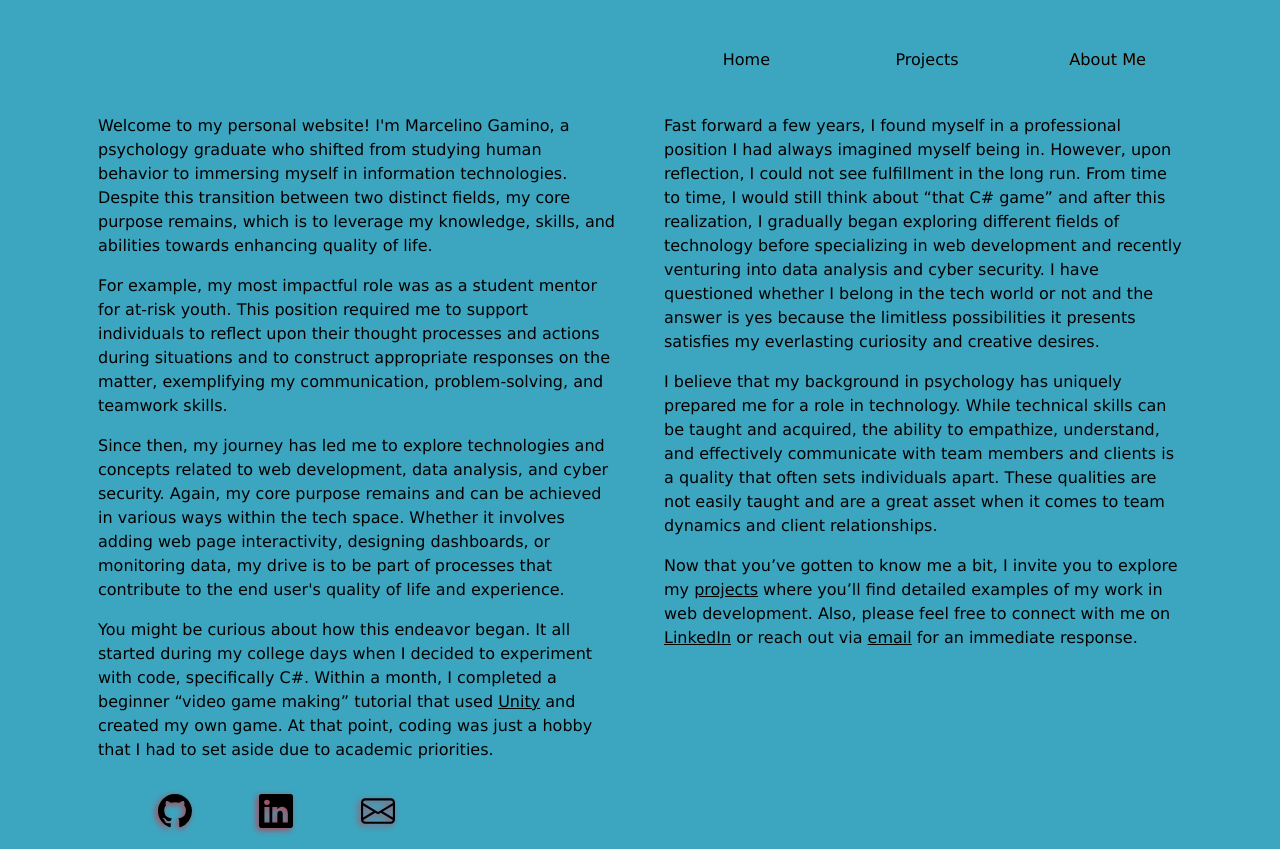
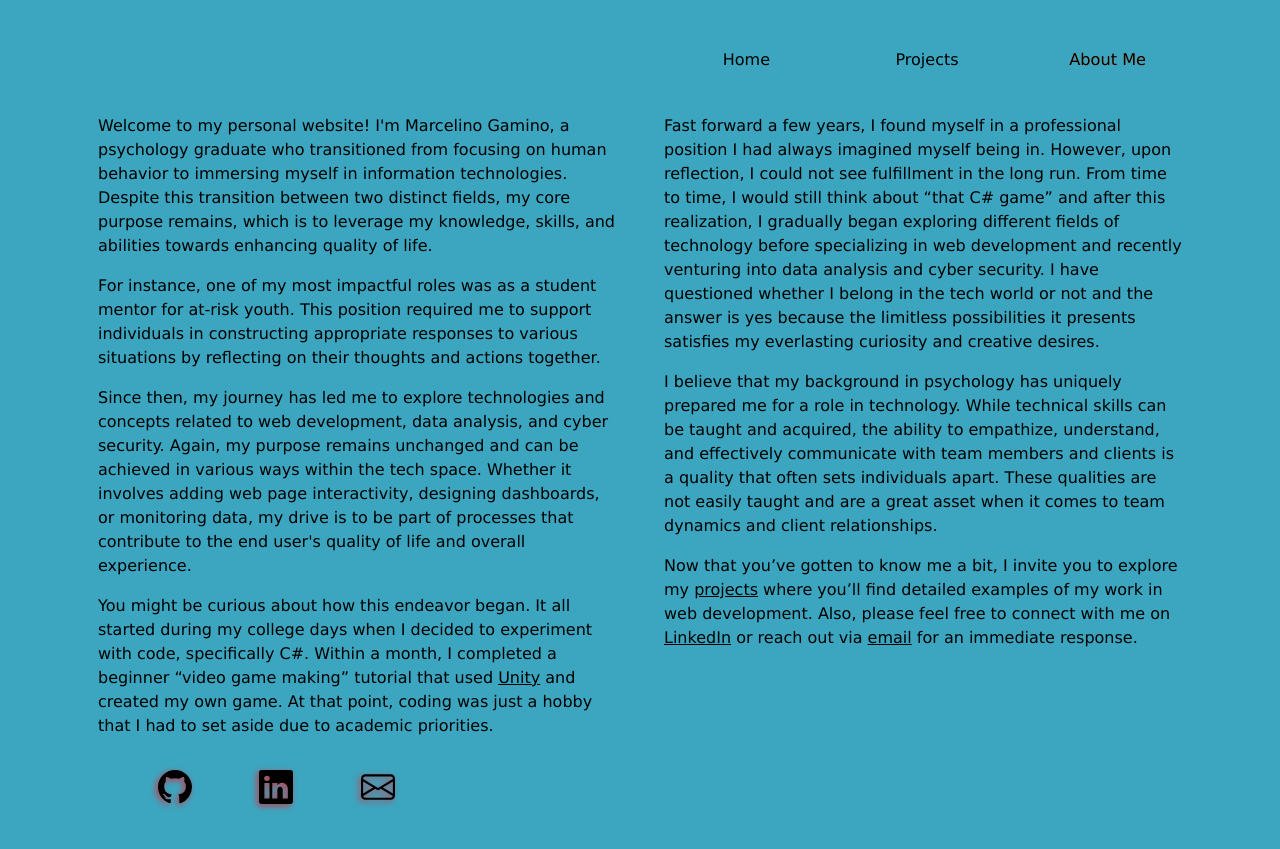
Before and after one commit to Marcelino-G/personalWebsite, a Next.js app: page /about_me in a window 1280 px wide. After the commit the page ends 825 px from the top, so only its background shows below. Built offline with nearby package versions, Linux system fonts and the light colour scheme.

Commit message:
word revision

```diff
--- a/app/about_me/page.js
+++ b/app/about_me/page.js
@@ -16,23 +16,22 @@ export default function AboutMe() {
                 <div className={`col-6 p-3 pe-4 ${Styles.aboutMeLinks}`}>
 
                     <p>
-                        Welcome to my personal website! I'm Marcelino Gamino, a psychology graduate who shifted
-                        from studying human behavior to immersing myself in information technologies. Despite
-                        this transition between two distinct fields, my core purpose remains, which is to leverage
-                        my knowledge, skills, and abilities towards enhancing quality of life.
+                        Welcome to my personal website! I'm Marcelino Gamino, a psychology graduate who transitioned
+                        from focusing on human behavior to immersing myself in information technologies. Despite this
+                        transition between two distinct fields, my core purpose remains, which is to leverage my
+                        knowledge, skills, and abilities towards enhancing quality of life.
                     </p>
                     <p>
-                        For example, my most impactful role was as a student mentor for at-risk youth.
-                        This position required me to support individuals to reflect upon their thought
-                        processes and actions during situations and to construct appropriate
-                        responses on the matter, exemplifying my communication, problem-solving, and teamwork skills.
+                        For instance, one of my most impactful roles was as a student mentor for at-risk youth.
+                        This position required me to support individuals in constructing appropriate responses to
+                        various situations by reflecting on their thoughts and actions together.
                     </p>
                     <p>
                         Since then, my journey has led me to explore technologies and concepts related to web
-                        development, data analysis, and cyber security. Again, my core purpose remains and can be
-                        achieved in various ways within the tech space. Whether it involves adding web page interactivity,
+                        development, data analysis, and cyber security. Again, my purpose remains unchanged and can be achieved
+                        in various ways within the tech space. Whether it involves adding web page interactivity,
                         designing dashboards, or monitoring data, my drive is to be part of processes that contribute
-                        to the end user's quality of life and experience.
+                        to the end user's quality of life and overall experience.
                     </p>
                     <p>
                         You might be curious about how this endeavor began. It all started during my college days when
--- a/app/homeContent.js
+++ b/app/homeContent.js
@@ -37,7 +37,7 @@ export default function HomeContent() {
 
               <div>
                 <ul className={`d-flex flex-column align-items-center ${Styles.initialList}`}>At this moment, I am:
-                  <li>Reviewing <a href="https://www.coursera.org/professional-certificates/google-cybersecurity?" target="_blank">Google's cybersecurity program</a> materials</li>
+                  <li>Reviewing <a href="https://www.coursera.org/professional-certificates/google-cybersecurity?" target="_blank">Google's cybersecurity</a> program materials</li>
                   <li>Solving SQL and JavaScript problems on <a href="https://leetcode.com/" target="_blank">LeetCode</a></li>
                   <li>Refreshing my Tableau skills</li>
                 </ul>
@@ -52,9 +52,11 @@ export default function HomeContent() {
                   <li >JavaScript</li>
                   <li >React.js</li>
                 </ul>
+
                 <ul className={`col-6 d-flex flex-column align-items-center ${Styles.initialList}`}>Data analysis tools and technologies:
+                  <li >Microsoft Excel</li>
+                  <li >Tableau</li>
                   <li >SQL</li>
-                  <li >Tableau</li>
                 </ul>
               </div>
 
```
Lines whose indentation alone changed are shown as unchanged.
